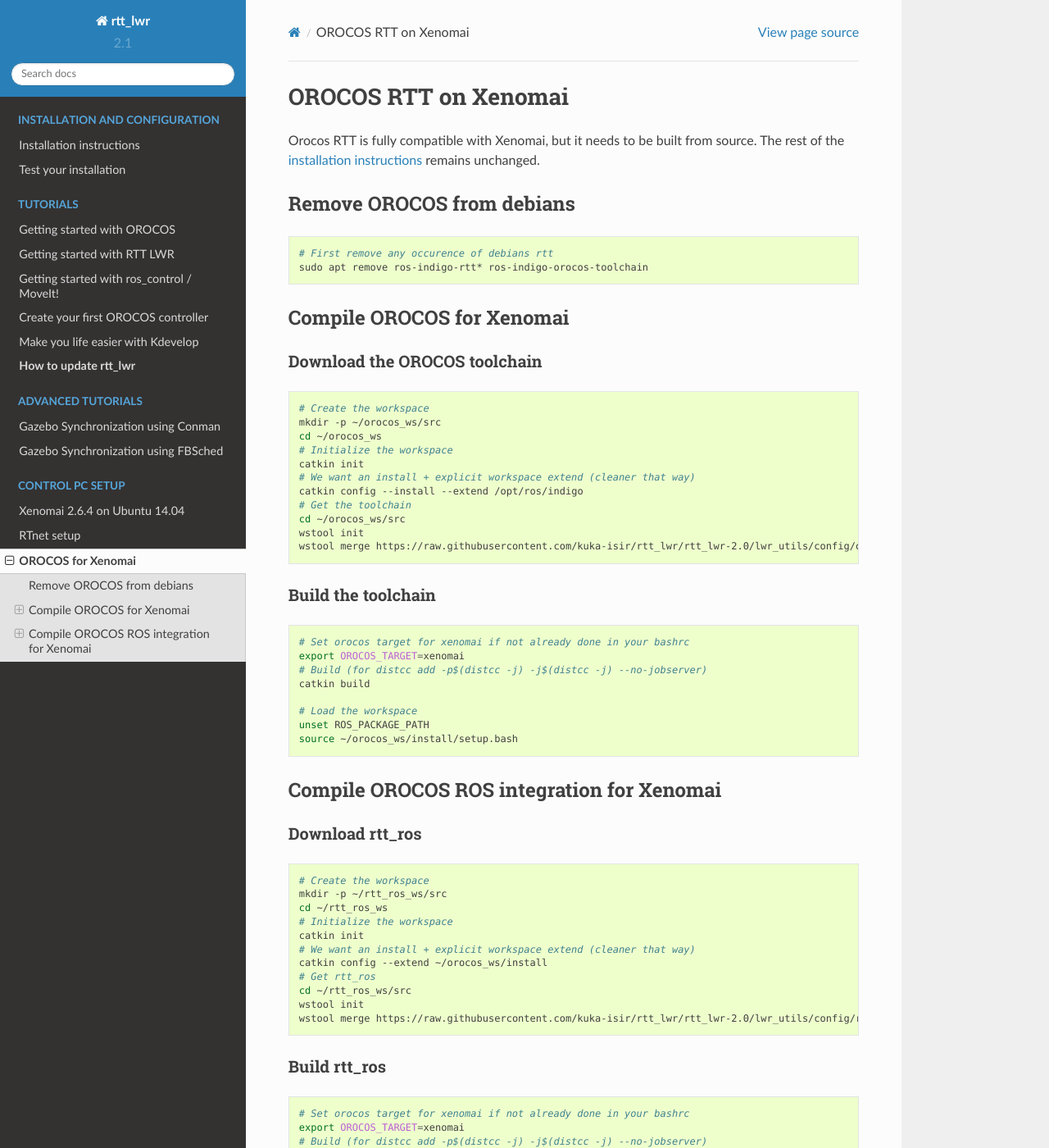
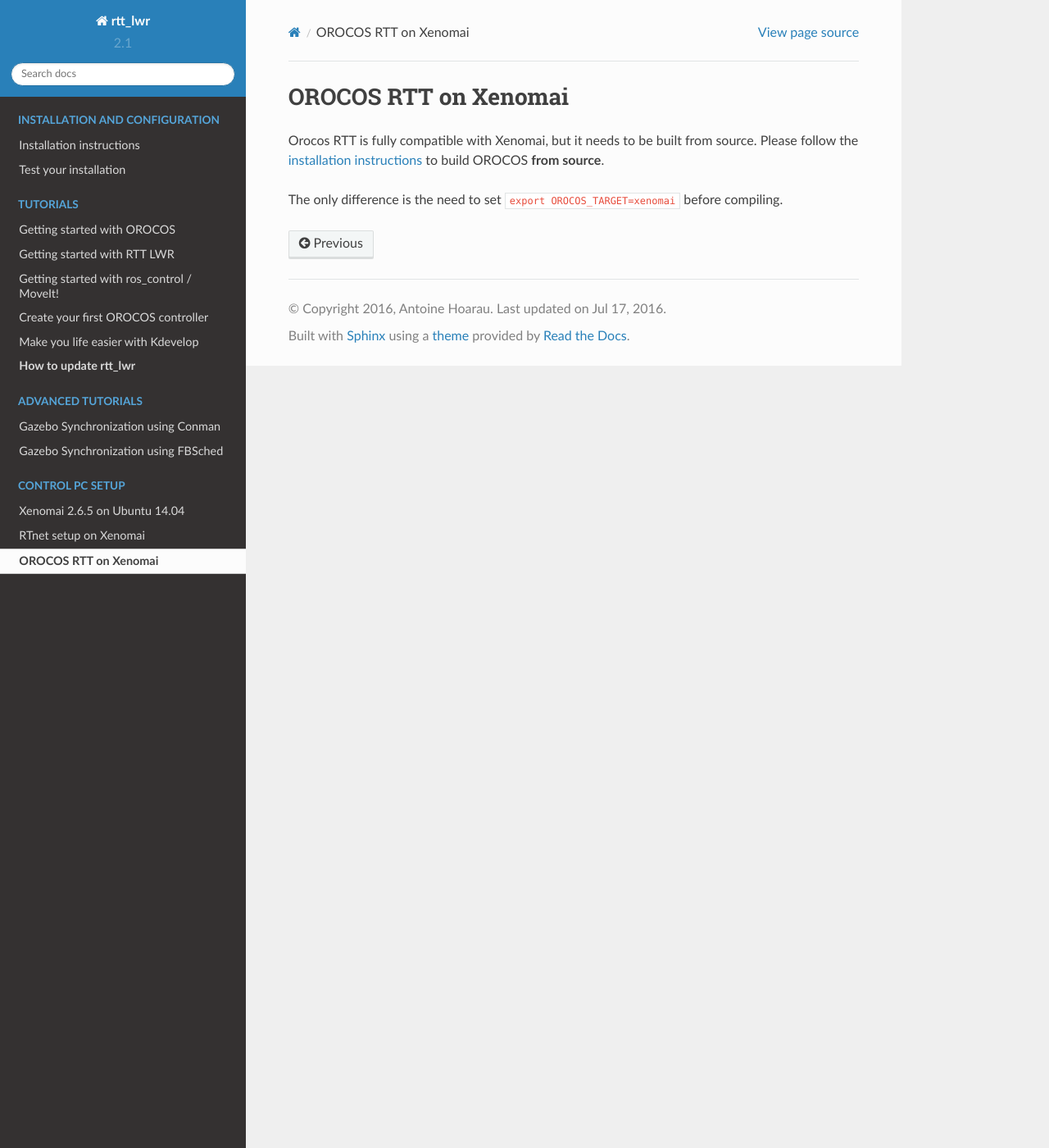
Before and after one commit to kuka-isir/rtt_lwr, a Sphinx documentation site: the page built from docs/source/rtpc/orocos-xenomai.rst, in a window 1280 px wide and 1400 px high. Shown: the whole window at 82% size. Built offline with Sphinx 7.4.7 and the Read the Docs theme 2.0.0, drawn with Linux system fonts in a browser that asks for light colours; some of the changed text lies outside the part shown.

Commit message:
installation instructions for xenomai 2.6.5

```diff
--- a/docs/source/index.rst
+++ b/docs/source/index.rst
@@ -48,6 +48,6 @@
     :glob:
     :maxdepth: 2
 
-    Xenomai 2.6.4 on Ubuntu 14.04 <rtpc/xenomai>
-    RTnet setup <rtpc/rtnet>
-    OROCOS for Xenomai <rtpc/orocos-xenomai>
+    rtpc/xenomai
+    rtpc/rtnet
+    rtpc/orocos-xenomai
--- a/docs/source/rtpc/orocos-xenomai.rst
+++ b/docs/source/rtpc/orocos-xenomai.rst
@@ -3,81 +3,6 @@
 #####################
 
 Orocos RTT is fully compatible with Xenomai, but it needs to be built from source.
-The rest of the `installation instructions </install/install.html>`_ remains unchanged.
+Please follow the `installation instructions </install/install.html>`_ to build OROCOS **from source**.
 
-
-Remove OROCOS from debians
---------------------------
-
-.. code-block:: bash
-
-    # First remove any occurence of debians rtt
-    sudo apt remove ros-indigo-rtt* ros-indigo-orocos-toolchain
-
-Compile OROCOS for Xenomai
---------------------------
-
-Download the OROCOS toolchain
-~~~~~~~~~~~~~~~~~~~~~~~~~~~~~
-
-.. code-block:: bash
-
-    # Create the workspace
-    mkdir -p ~/orocos_ws/src
-    cd ~/orocos_ws
-    # Initialize the workspace
-    catkin init
-    # We want an install + explicit workspace extend (cleaner that way)
-    catkin config --install --extend /opt/ros/indigo
-    # Get the toolchain
-    cd ~/orocos_ws/src
-    wstool init
-    wstool merge https://raw.githubusercontent.com/kuka-isir/rtt_lwr/rtt_lwr-2.0/lwr_utils/config/orocos_toolchain-2.8.rosinstall
-
-Build the toolchain
-~~~~~~~~~~~~~~~~~~~
-
-.. code-block:: bash
-
-    # Set orocos target for xenomai if not already done in your bashrc
-    export OROCOS_TARGET=xenomai
-    # Build (for distcc add -p$(distcc -j) -j$(distcc -j) --no-jobserver)
-    catkin build
-
-    # Load the workspace
-    unset ROS_PACKAGE_PATH
-    source ~/orocos_ws/install/setup.bash
-
-Compile OROCOS ROS integration for Xenomai
-------------------------------------------
-
-Download rtt_ros
-~~~~~~~~~~~~~~~~
-
-.. code-block:: bash
-
-    # Create the workspace
-    mkdir -p ~/rtt_ros_ws/src
-    cd ~/rtt_ros_ws
-    # Initialize the workspace
-    catkin init
-    # We want an install + explicit workspace extend (cleaner that way)
-    catkin config --extend ~/orocos_ws/install
-    # Get rtt_ros
-    cd ~/rtt_ros_ws/src
-    wstool init
-    wstool merge https://raw.githubusercontent.com/kuka-isir/rtt_lwr/rtt_lwr-2.0/lwr_utils/config/rtt_ros_integration-indigo.rosinstall
-
-Build rtt_ros
-~~~~~~~~~~~~~~~~~~~
-
-.. code-block:: bash
-
-    # Set orocos target for xenomai if not already done in your bashrc
-    export OROCOS_TARGET=xenomai
-    # Build (for distcc add -p$(distcc -j) -j$(distcc -j) --no-jobserver)
-    catkin build
-
-    # Load the workspace
-    unset ROS_PACKAGE_PATH
-    source ~/rtt_ros_ws/devel/setup.bash
+The only difference is the need to set ``export OROCOS_TARGET=xenomai`` before compiling.
--- a/docs/source/rtpc/rtnet.rst
+++ b/docs/source/rtpc/rtnet.rst
@@ -1,5 +1,5 @@
-RTnet setup on Xenomai (2.6.4)
-======
+RTnet setup on Xenomai
+======================
 
 Official website : http://www.rtnet.org/index.html
 
```
Also changed, not shown: docs/source/rtpc/xenomai.rst (+13 -13 lines).
